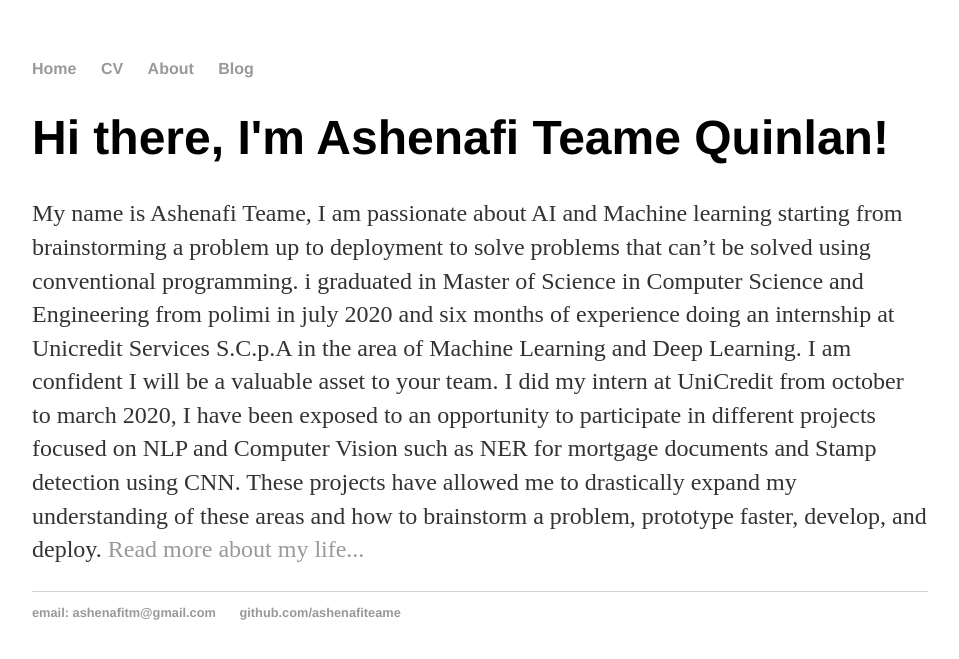
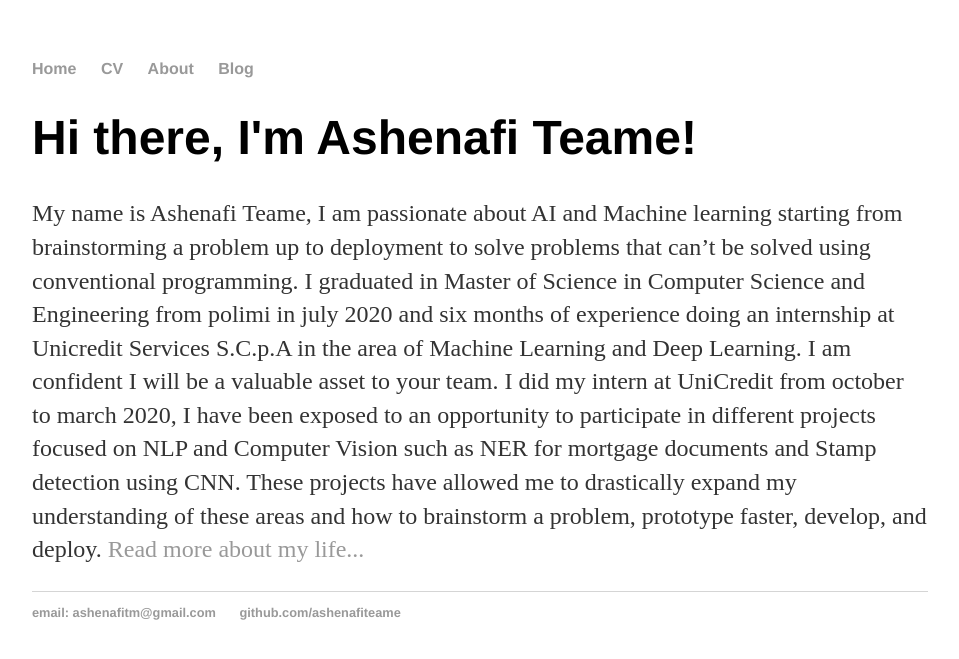
Before and after one commit to ashenafiteame/ashenafi.github.io, a Jekyll site: the page built from index.html, in a window 1280 px wide. Shown: the top 659 px of the page, without its empty margins (160-1119 px from the left). Built offline with Jekyll 4.4.1, drawn with Linux system fonts in a browser that asks for light colours.

Commit message:
CV updated

```diff
--- a/about/index.html
+++ b/about/index.html
@@ -15,7 +15,7 @@
   </p>
 
   <ul class="contacts">
-    <li><a href="#">@TwitterHandle</a></li>
+    <li><a href="https://www.linkedin.com/in/ashenafi-teame/">LinkedIn</a></li>
     <li><a href="#">Your Departmental Webpage</a></li>
     <li><a href="#">Another site you want to link to</a></li>
   </ul>
--- a/index.html
+++ b/index.html
@@ -4,11 +4,11 @@
 ---
 
 <div class="blurb">
-  <h1>Hi there, I'm Ashenafi Teame Quinlan!</h1>
+  <h1>Hi there, I'm Ashenafi Teame!</h1>
   <p>
     My name is Ashenafi Teame, I am passionate about AI and Machine learning
     starting from brainstorming a problem up to deployment to solve problems
-    that can’t be solved using conventional programming. i graduated in Master
+    that can’t be solved using conventional programming. I graduated in Master
     of Science in Computer Science and Engineering from polimi in july 2020 and
     six months of experience doing an internship at Unicredit Services S.C.p.A
     in the area of Machine Learning and Deep Learning. I am confident I will be
```
